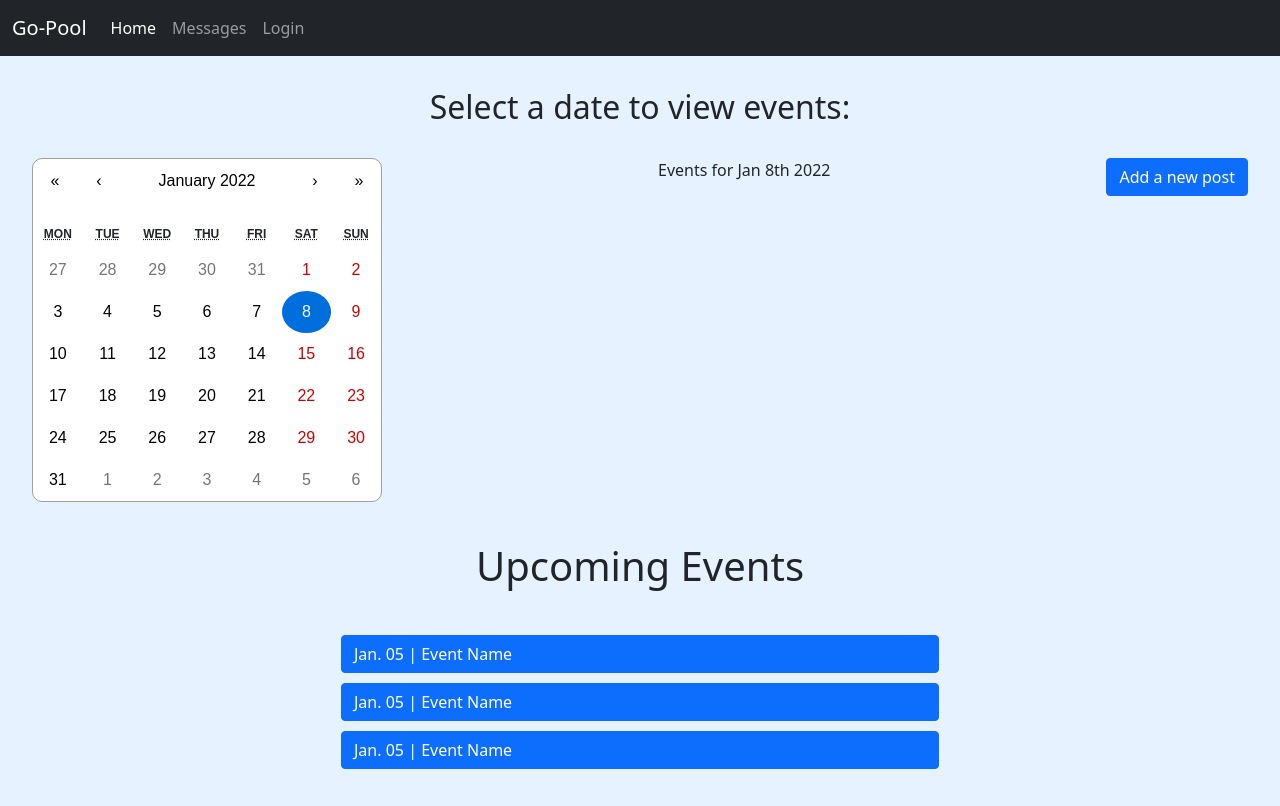
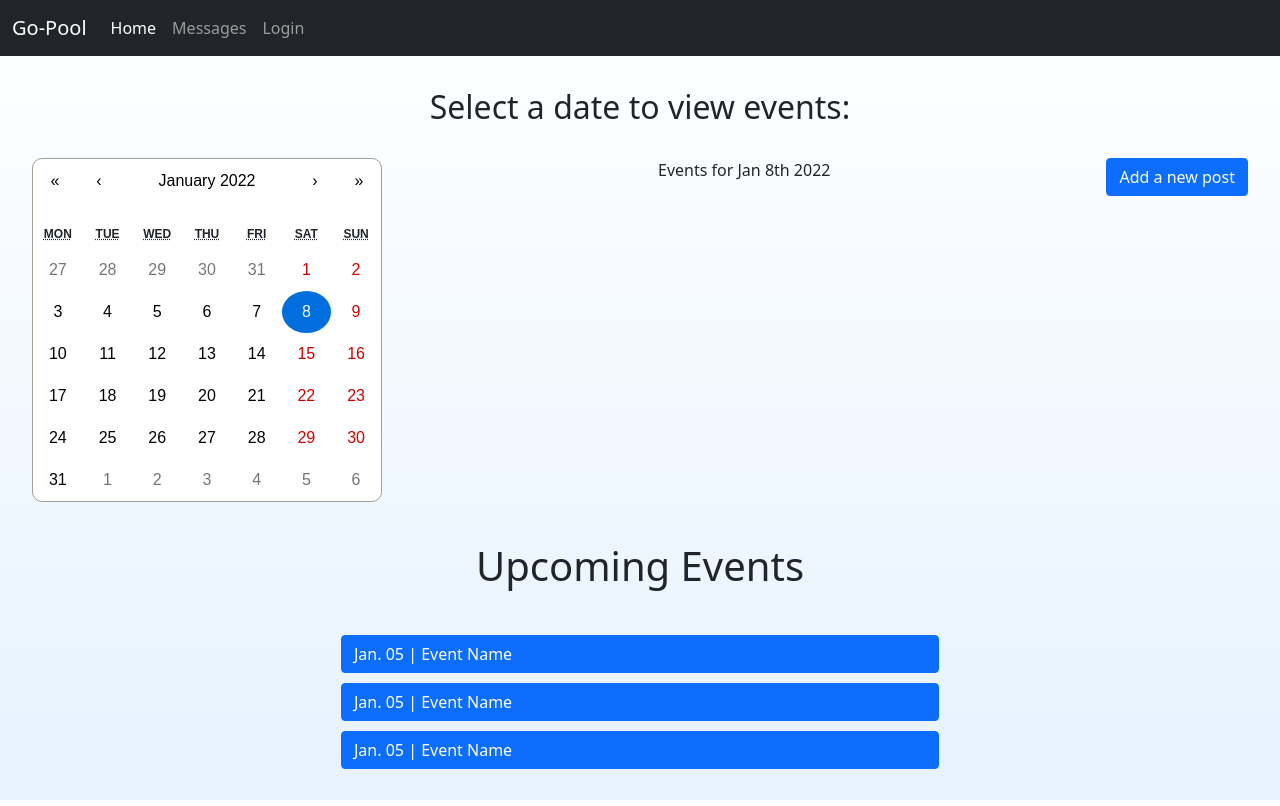
Before and after one commit to GS-goblin-shark/go-pool, a React app: page / in a window 1280 px wide. Built offline with nearby package versions, Linux system fonts and the light colour scheme.

Commit message:
changed background color

```diff
--- a/client/style.scss
+++ b/client/style.scss
@@ -1,8 +1,14 @@
 $light-blue: #e3f2fd;
 $lt-prim: lighten(#007bff, 45%);
+
+
+
 body{
-  background-color: $lt-prim;
+  background-image: linear-gradient(white, $lt-prim);
+  height: 100%;
+  background-attachment: fixed;
 }
+
 input{
     margin: 10px;
 }
```
